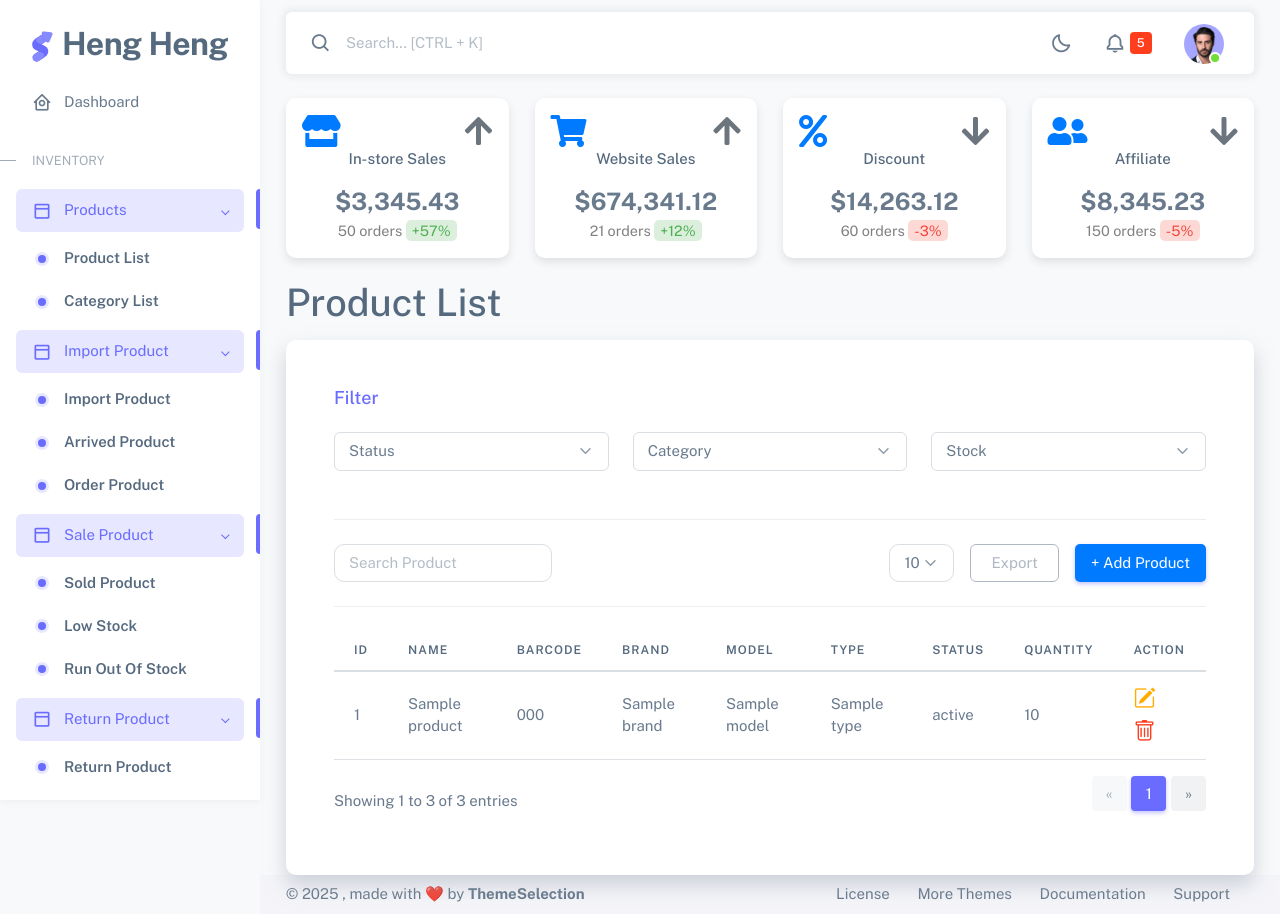
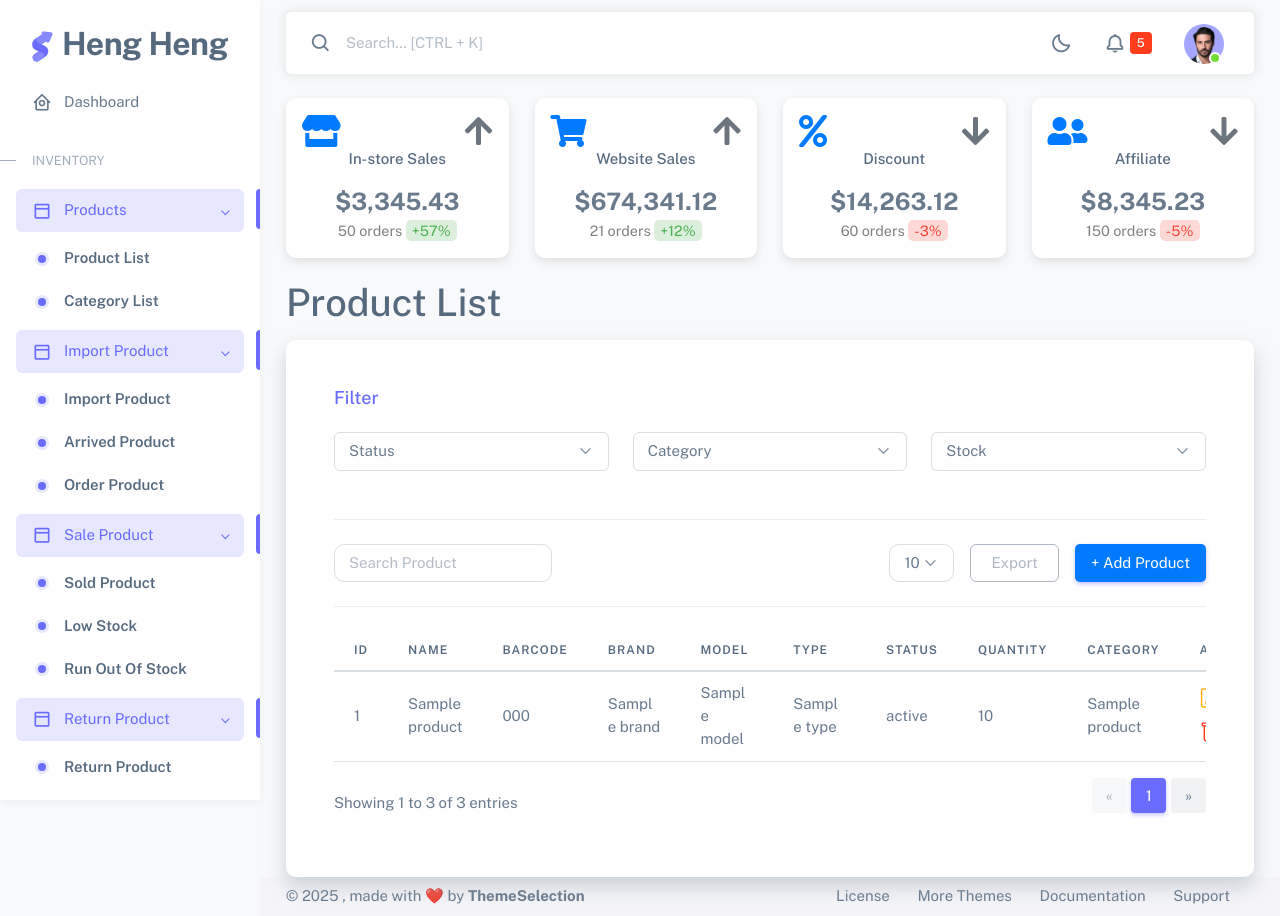
Before and after one commit to poleak-theng065/POS-Management-System-VC1, a PHP site: template views/inventory/product_list/product_list.php in a window 1280 px wide. Run offline with PHP 8.4, Linux system fonts and the light colour scheme; the template is opened without the code that fills it: most values are stand-ins (such as "Sample title", 1, 10 or a date in 2020); some libraries are stand-ins or nearby versions.

Commit message:
fix(add product) : resolve add product error

```diff
--- a/Controllers/inventory/CategoryListController.php
+++ b/Controllers/inventory/CategoryListController.php
@@ -17,7 +17,8 @@ class CategoryListController extends BaseController
     public function index()
     {
         $categories = $this->iteam->getCategories();
-        $this->view("inventory/category_list/category_list", ["categories" => $categories]);
+        $products = $this->iteam->getProducts();
+        $this->view("inventory/category_list/category_list", ["categories" => $categories, "products" => $products]);
     }
 
     public function create()
--- a/Models/CategoryModel.php
+++ b/Models/CategoryModel.php
@@ -21,7 +21,8 @@ class CategoryModel
             SELECT categories.*,
                    IFNULL(products.brand, 'No Brand') AS brand,
                    IFNULL(products.model, 'No Model') AS model,
-                   IFNULL(products.type, 'No Type') AS type
+                   IFNULL(products.type, 'No Type') AS type,
+                   IFNULL(products.stock_quantity, 0) AS stock_quantity
             FROM categories
             LEFT JOIN products ON categories.category_id = products.category_id
             ORDER BY categories.category_id DESC
@@ -30,6 +31,7 @@ class CategoryModel
         $result = $categories->fetchAll(PDO::FETCH_ASSOC);
         return $result;
     }
+
 
     public function getProducts()
     {
--- a/views/inventory/category_list/category_list.php
+++ b/views/inventory/category_list/category_list.php
@@ -22,6 +22,7 @@
                     <th>Brand</th>
                     <th>Model</th>
                     <th>Type</th>
+                    <th>Quantity</th>
                     <th>Description</th>
                     <th>Action</th>
                 </tr>
@@ -34,6 +35,7 @@
                         <td><?= !empty($category['brand']) ? $category['brand'] : 'No Brand' ?></td>
                         <td><?= !empty($category['model']) ? $category['model'] : 'No Model' ?></td>
                         <td><?= !empty($category['type']) ? $category['type'] : 'No Type' ?></td>
+                        <td><?= !empty($category['stock_quantity']) ? $category['stock_quantity'] : 'No Quantity' ?></td>
                         <td><?= $category['description'] ?></td>
                         <td>
                             <a class="text-warning me-2 editCategoryBtn"
--- a/views/inventory/product_list/product_list.php
+++ b/views/inventory/product_list/product_list.php
@@ -103,6 +103,7 @@
                         <th>Type</th>
                         <th>Status</th>
                         <th>Quantity</th>
+                        <th>Category</th>
                         <th>Action</th>
                     </tr>
                 </thead>
@@ -117,6 +118,7 @@
                             <td><?= $product['type'] ?></td>
                             <td><?= $product['status'] ?></td>
                             <td><?= $product['stock_quantity'] ?></td>
+                            <td><?= !empty($product['category_name']) ? $product['category_name'] : 'No category' ?></td>
                             <td>
                                 <!-- Edit Button with Correct Data Attributes -->
                                 <a class="text-warning me-2 editProductBtn"
@@ -127,12 +129,13 @@
                                     data-model="<?= htmlspecialchars($product['model']) ?>"
                                     data-type="<?= htmlspecialchars($product['type']) ?>"
                                     data-status="<?= htmlspecialchars($product['status']) ?>"
-                                    data-stock-quantity="<?= $product['stock_quantity'] ?>"
+                                    data-stock-quantity="<?= htmlspecialchars($product['stock_quantity']) ?>"
+                                    data-category="<?= htmlspecialchars($product['category_id']) ?>"
+                                    data-description="<?= htmlspecialchars($product['description']) ?>"
                                     data-bs-toggle="modal"
                                     data-bs-target="#editProductModal">
                                     <i class="bi bi-pencil-square fs-4"></i>
                                 </a>
-
                                 <a type="button" class="text-danger deleteProductBtn"
                                     data-id="<?= $product['product_id'] ?>"
                                     data-name="<?= htmlspecialchars($product['name']) ?>"
@@ -203,8 +206,8 @@
                     </div>
                     <div class="form-group">
                         <label for="status">Status</label>
-                        <select class="form-control" id="edit-status" name="status">
-                            <option value="new">Select Status</option>
+                        <select class="form-control" id="status" name="status">
+                            <option value="">Select Status</option>
                             <option value="new">New</option>
                             <option value="first-hand">First Hand</option>
                             <option value="second-hand">Second Hand</option>
@@ -222,9 +225,22 @@
                         <label for="cost_price">Cost Price</label>
                         <input type="number" step="0.01" class="form-control" id="cost_price" name="cost_price" placeholder="Enter cost price" required>
                     </div>
+                    <div class="form-group">
+                        <label for="category_id" class="form-label">Category</label>
+                        <select name="category_id" class="form-control" required>
+    <option value="">Select a Category</option>
+    <?php foreach ($categories as $category): ?>
+        <option value="<?= htmlspecialchars($category['category_id']) ?>">
+            <?= htmlspecialchars($category['name']) ?>
+        </option>
+    <?php endforeach; ?>
+</select>
+
+
+                    </div>
                     <div class="mb-3">
                         <label for="description" class="form-label">Description (Optional)</label>
-                        <textarea class="form-control" id="description" rows="3" placeholder="Product Description"></textarea>
+                        <textarea class="form-control" id="description" name="description" rows="3" placeholder="Product Description"></textarea>
                     </div>
                 </div>
                 <div class="modal-footer">
@@ -237,41 +253,42 @@
 </form>
 
 
+
 <!-- Modal for Editing Product -->
 <form action="/inventory/product_list/update" method="POST">
-    <div class="modal fade" id="editProductModal" tabindex="-1" aria-labelledby="editProductModal" aria-hidden="true">
+    <div class="modal fade" id="editProductModal" tabindex="-1" aria-labelledby="editProductModalLabel" aria-hidden="true">
         <div class="modal-dialog modal-lg">
             <div class="modal-content">
                 <div class="modal-header">
-                    <h5 class="modal-title" id="editroductModal">Edit Product</h5>
+                    <h5 class="modal-title" id="editProductModalLabel">Edit Product</h5>
                     <button type="button" class="btn-close" data-bs-dismiss="modal" aria-label="Close"></button>
                 </div>
                 <div class="modal-body">
                     <input type="hidden" name="product_id" id="product_id">
                     <div class="form-group">
-                        <label for="edit-name">Name</label>
-                        <input type="text" class="form-control" id="edit-name" name="name" value="">
+                        <label for="edit-name">Product Name</label>
+                        <input type="text" class="form-control" id="edit-name" name="name" required>
                     </div>
                     <div class="form-group">
                         <label for="edit-barcode">Barcode</label>
-                        <input type="text" class="form-control" id="edit-barcode" name="barcode" value="">
+                        <input type="text" class="form-control" id="edit-barcode" name="barcode" required>
                     </div>
                     <div class="form-group">
                         <label for="edit-brand">Brand</label>
-                        <input type="text" class="form-control" id="edit-brand" name="brand" value="">
+                        <input type="text" class="form-control" id="edit-brand" name="brand" required>
                     </div>
                     <div class="form-group">
                         <label for="edit-model">Model</label>
-                        <input type="text" class="form-control" id="edit-model" name="model" value="">
+                        <input type="text" class="form-control" id="edit-model" name="model" required>
                     </div>
                     <div class="form-group">
                         <label for="edit-type">Type</label>
-                        <input type="text" class="form-control" id="edit-type" name="type" value="">
+                        <input type="text" class="form-control" id="edit-type" name="type" required>
                     </div>
                     <div class="form-group">
                         <label for="edit-status">Status</label>
                         <select class="form-control" id="edit-status" name="status">
-                            <option value="new">Select Status</option>
+                            <option value="">Select Status</option>
                             <option value="new">New</option>
                             <option value="first-hand">First Hand</option>
                             <option value="second-hand">Second Hand</option>
@@ -279,10 +296,24 @@
                     </div>
                     <div class="form-group">
                         <label for="edit-stock-quantity">Stock Quantity</label>
-                        <input type="number" class="form-control" id="edit-stock-quantity" name="stock_quantity" value="">
+                        <input type="number" class="form-control" id="edit-stock-quantity" name="stock_quantity" required>
                     </div>
-
-                    <button type="submit" class="btn btn-primary">Update</button>
+                    <div class="form-group">
+                        <label for="edit-category">Category</label>
+                        <select class="form-control" id="edit-category" name="category_id" required>
+                            <option value="">Select a Category</option>
+                            <?php foreach ($categories as $category): ?>
+                                <option value="<?= $category['category_id'] ?>"><?= $category['name'] ?></option>
+                            <?php endforeach ?>
+                        </select>
+                    </div>
+                    <div class="form-group">
+                        <label for="edit-description">Description</label>
+                        <textarea class="form-control" id="edit-description" name="description" rows="3"></textarea>
+                    </div>
+                </div>
+                <div class="modal-footer">
+                    <button type="submit" class="btn btn-primary">Update Product</button>
                     <button type="reset" class="btn btn-secondary" data-bs-dismiss="modal">Discard</button>
                 </div>
             </div>
@@ -294,33 +325,30 @@
 document.querySelectorAll('.editProductBtn').forEach(button => {
     button.addEventListener('click', function() {
         // Get data attributes from the button
-            const categoryId = this.getAttribute('data-id');
-            const categoryName = this.getAttribute('data-name');
-            const categoryBarcode = this.getAttribute('data-barcode');
-            const categoryBrand = this.getAttribute('data-brand');
-            const categoryModel = this.getAttribute('data-model');
-            const categoryType = this.getAttribute('data-type');
-            const categoryStatus = this.getAttribute('data-status');
-            const categoryStockQuantity = this.getAttribute('data-stock-quantity'); // Add this for stock_quantity
+        const productId = this.getAttribute('data-id');
 
         // Set the values in the modal form fields
-            document.getElementById('edit-name').value = categoryName;
-            document.getElementById('edit-barcode').value = categoryBarcode;
-            document.getElementById('edit-brand').value = categoryBrand;
-            document.getElementById('edit-model').value = categoryModel;
-            document.getElementById('edit-type').value = categoryType;
-            document.getElementById('edit-status').value = categoryStatus;
-            document.getElementById('edit-stock-quantity').value = categoryStockQuantity; // Set stock quantity
+        document.getElementById('edit-name').value = this.getAttribute('data-name');
+        document.getElementById('edit-barcode').value = this.getAttribute('data-barcode');
+        document.getElementById('edit-brand').value = this.getAttribute('data-brand');
+        document.getElementById('edit-model').value = this.getAttribute('data-model');
+        document.getElementById('edit-type').value = this.getAttribute('data-type');
+        document.getElementById('edit-status').value = this.getAttribute('data-status');
+        document.getElementById('edit-stock-quantity').value = this.getAttribute('data-stock-quantity');
+        document.getElementById('edit-category').value = this.getAttribute('data-category');
+        document.getElementById('edit-description').value = this.getAttribute('data-description');
 
         // Set the hidden product_id field value
-            document.getElementById('product_id').value = categoryId;
+        document.getElementById('product_id').value = productId;
 
         // Update the form action dynamically with the product ID
-            const formAction = '/inventory/product_list/update';
-            document.querySelector('form[action^="/inventory/product_list/update"]').action = formAction;
+        const form = document.querySelector('form[action^="/inventory/product_list/update"]');
+        form.action = `/inventory/product_list/update/${productId}`;
     });
 });
+
 </script>
+
 
 
 <!-- Delete Modal (Single Modal for All Product) -->
```
Also changed, not shown: Controllers/inventory/ProductListController.php (+74 -31 lines), Models/ProductModel.php (+44 -16 lines), Router/route.php (+6 -6 lines). Lines whose indentation alone changed are shown as unchanged.
